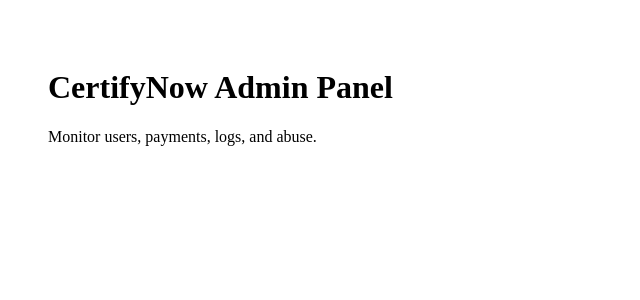
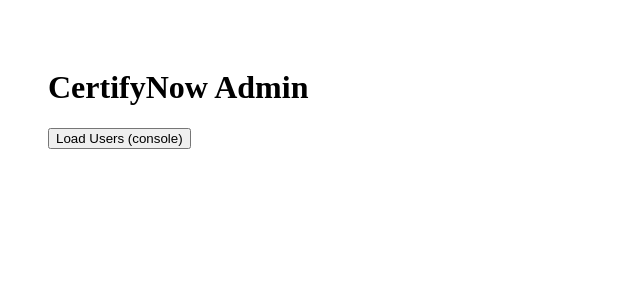
Before and after one commit to TPF-DEVESH/certifynow, a Next.js app in the folder frontend/: page /admin in a window 1280 px wide. Shown: the top 300 px of the page, without its empty margins (0-640 px from the left). Built offline with nearby package versions, Linux system fonts and the light colour scheme.

Commit message:
Update admin.js

```diff
--- a/frontend/pages/admin.js
+++ b/frontend/pages/admin.js
@@ -1,8 +1,19 @@
+import { getToken } from "../utils/auth";
+
+const API = "http://localhost:5000";
+
 export default function Admin() {
+  const loadUsers = async () => {
+    const res = await fetch(`${API}/api/admin/users`, {
+      headers: { Authorization: getToken() }
+    });
+    console.log(await res.json());
+  };
+
   return (
     <div style={{ padding: 40 }}>
-      <h1>CertifyNow Admin Panel</h1>
-      <p>Monitor users, payments, logs, and abuse.</p>
+      <h1>CertifyNow Admin</h1>
+      <button onClick={loadUsers}>Load Users (console)</button>
     </div>
   );
 }
```
